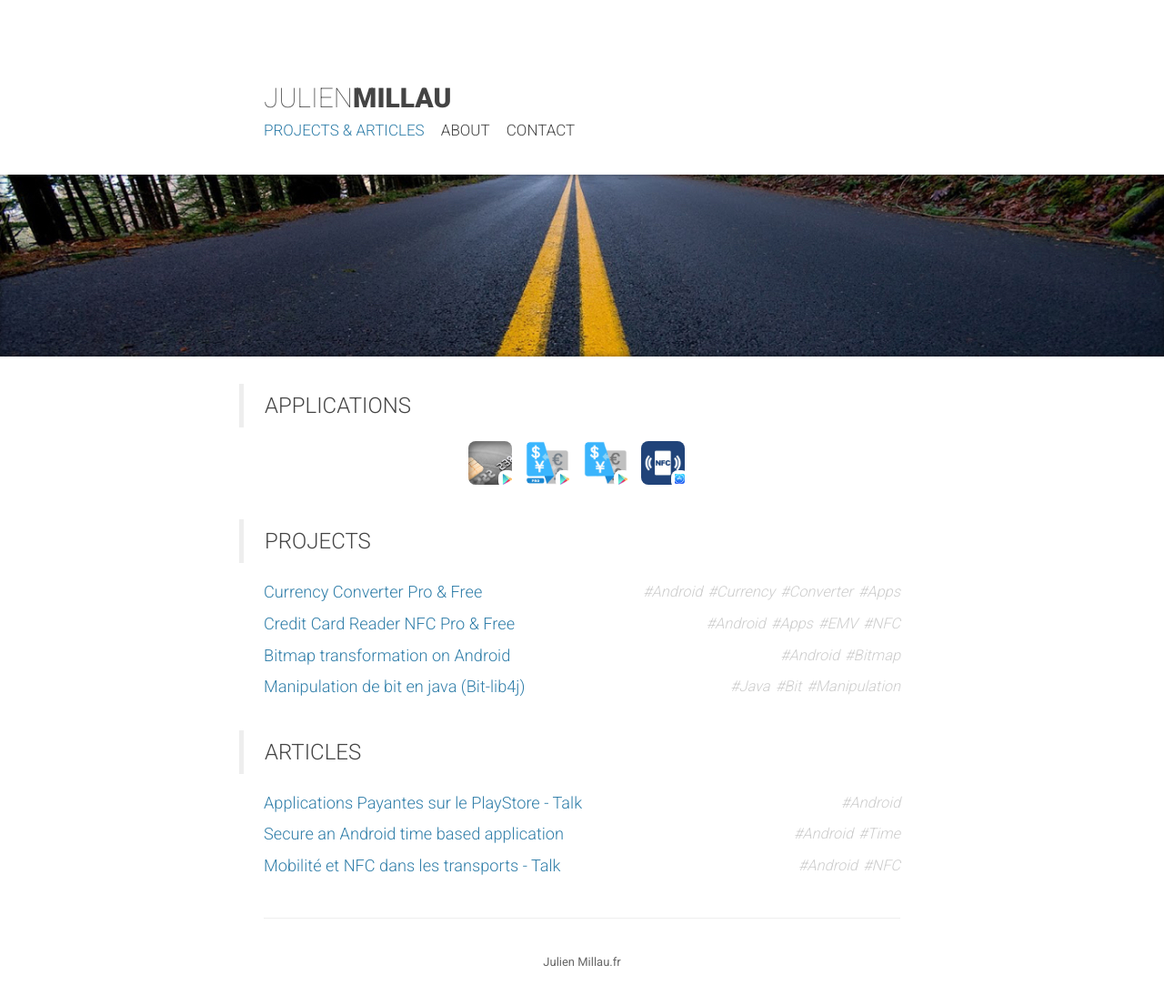
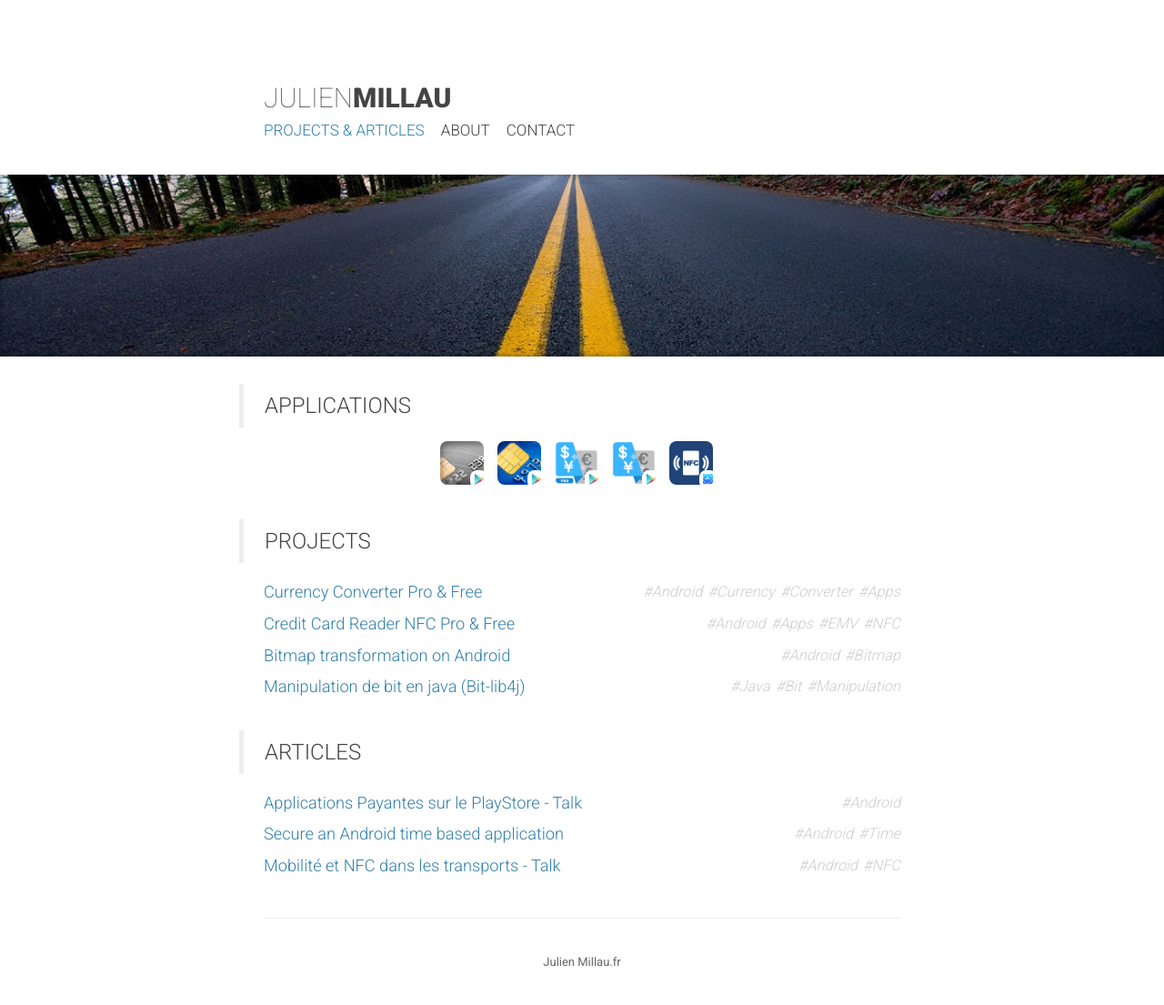
Before and after one commit to devnied/devnied.github.io, a Jekyll site: the page built from index.html, in a window 1280 px wide. Shown: the whole page at 91% size. Built offline with Jekyll 4.4.1, drawn with Linux system fonts in a browser that asks for light colours; some web fonts are replaced.

Commit message:
Update index.html

```diff
--- a/index.html
+++ b/index.html
@@ -9,6 +9,14 @@ subtitle: Applications
     <li>
         <a href="/projects/Credit-Card-Reader.html#links" class="app-icon" title="Pro Credit Card Reader NFC">
             <img src="images/credit-card/icon-pro.png" class="small-icon"/>
+            <i class="bottom-right">
+                <i class="icon-store android"></i>
+            </i>
+        </a>
+    </li>
+    <li>
+        <a href="/projects/Credit-Card-Reader.html#links" class="app-icon" title="Credit Card Reader NFC (EMV)">
+            <img src="images/credit-card/icon.png" class="small-icon"/>
             <i class="bottom-right">
                 <i class="icon-store android"></i>
             </i>
```
